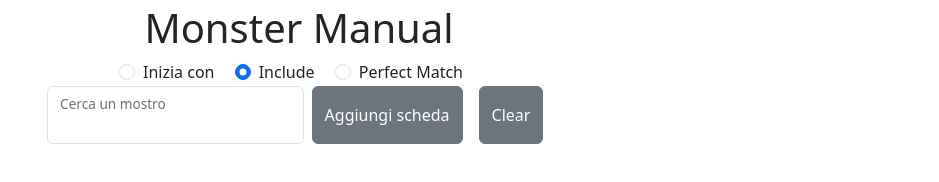
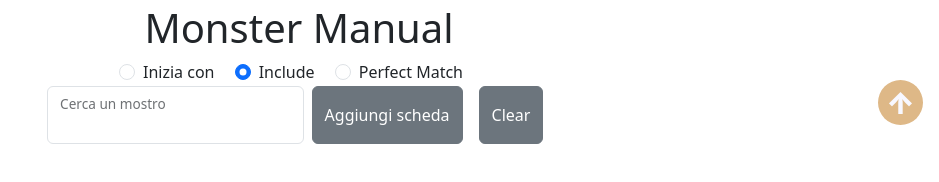
Before and after one commit to MarcoDeVito/Monster-Manual, a plain HTML site: page index.html in a window 1280 px wide. Shown: the whole page, without its empty margins (341-1280 px from the left). Drawn offline with nearby package versions, Linux system fonts and the light colour scheme; no server answers.

Commit message:
aggiunto bottone per tornare in cima alla pagina dove c'è la ricerca

```diff
--- a/index.html
+++ b/index.html
@@ -11,7 +11,7 @@
 </head>
 
 <body class="p-1 ">
-    <h1>Monster Manual</h1>
+    <h1 id="inizio">Monster Manual</h1>
     <div class="text-center">
         <div class="form-check form-check-inline">
             <input class="form-check-input" type="radio" name="ricerca" id="start" value="option1">
@@ -43,6 +43,7 @@
             <button id="btn1" class="btn btn-secondary mx-2 ">Aggiungi scheda</button>
             <button id="clear" class="btn btn-secondary mx-2 ">Clear</button>
         </div>
+        <a id="pulsanteInizio" href="#inizio">↑</a>
     </div>
     <div class="container-fluid">
         <div id="wrapper" class="row p-2">
@@ -87,9 +88,9 @@
                 <hr>
                 <p><strong>Vulnerabilities:</strong> ${element.Speed} </p>
                 <p><strong>Damage Immunities:</strong> ${element.Speed} </p>
-                <p><strong>Condition Immunities:</strong> ${element.Speed} </p>
-                <p><strong>Senses:</strong> ${element.Speed} </p>
-                <p><strong>Condition :</strong> ${element.Speed} </p>
+                <p><strong>Condition Immunities:</strong> ${element.Speed} Lorem ipsum dolor sit, amet consectetur adipisicing elit. Sunt quae, aliquid officia ipsum possimus similique, maiores obcaecati sed voluptatem laudantium quod error temporibus magnam in eligendi dolores consectetur ex. Voluptatem?</p>
+                <p><strong>Senses:</strong> ${element.Speed} Lorem, ipsum dolor sit amet consectetur adipisicing elit. Neque, quas. Minima nemo quae eius odit porro, quia laborum, eveniet suscipit atque, aspernatur sed officia est rerum cumque voluptatem eum voluptatum! </p>
+                <p><strong>Condition :</strong> ${element.Speed} Lorem ipsum dolor sit amet consectetur adipisicing elit. Ab voluptatem doloribus deleniti libero ea facere perspiciatis ullam? Perferendis culpa quisquam ullam temporibus, dicta obcaecati harum unde assumenda iste officiis inventore? </p>
                 <p><strong>Languages:</strong> ${element.Speed} </p>
                 <p><strong>Challenge:</strong> ${element.Speed} </p>
                 <hr>
--- a/script.js
+++ b/script.js
@@ -114,7 +114,7 @@ function findMoster(search) {
 
             <hr>
             <div class="container-fluid">
-                    <div class="row justify-content-center text-center   ">
+                    <div class="row justify-content-center text-center">
 
                         <div class="col-12 col-md-6 ">
                             <div class="row">
@@ -142,9 +142,9 @@ function findMoster(search) {
                 </div>
                 <hr>
                 <p><strong>Vulnerabilities:</strong> ${element.DamageVulnerabilities} </p>
-                <p><strong>Damage Immunities:</strong> ${element.DamageImmunities} </p>
-                <p><strong>Condition Immunities:</strong> ${element.ConditionImmunities} </p>
-                <p><strong>Senses:</strong> ${calcoloDistanze(element.Senses)} </p>
+                <p><strong>Damage Immunities:</strong> ${element.DamageImmunities}</p>
+                <p><strong>Condition Immunities:</strong> ${element.ConditionImmunities.join(", ")}</p>
+                <p><strong>Senses:</strong> ${calcoloDistanze(element.Senses)}</p>
                 <p><strong>Languages:</strong> ${element.Languages} </p>
                 <p><strong>Challenge:</strong> ${element.Challenge} </p>
                 <hr>`;
--- a/style.css
+++ b/style.css
@@ -1,12 +1,8 @@
-/* #wrapper {
-    display: flex;
-    flex-wrap: wrap;
-    justify-content: center;
 
-} */
 p {
     padding: 0;
     margin:0;
+
 
 }
 article {
@@ -18,6 +14,7 @@ article {
     border-radius: 1rem;
     box-shadow: 0rem 1rem 0.7rem grey;
     background: url(./fond-ph.jpg), repeat;
+
 }
 h2, h1{
     text-align: center;
@@ -48,3 +45,20 @@ h2, h1{
     color: blue;
     text-decoration: underline;
 }
+
+#pulsanteInizio{
+    text-decoration: none;
+    font-size: 30px;
+    font-weight: 900;
+    color: ghostwhite;
+    background-color: burlywood;
+    border-radius: 400px;
+    position: fixed;
+    right: 1rem;
+    top: 5rem;
+    padding: 0;
+    width: 45px;
+    z-index: 99;
+
+
+}
```
